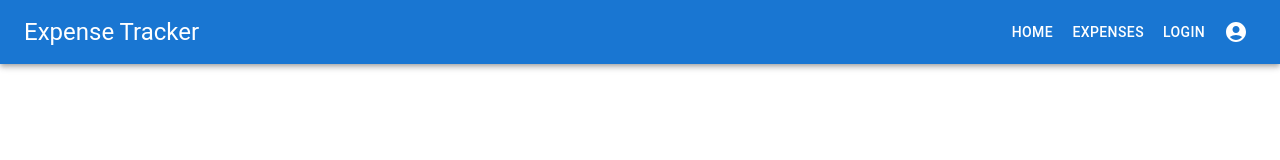
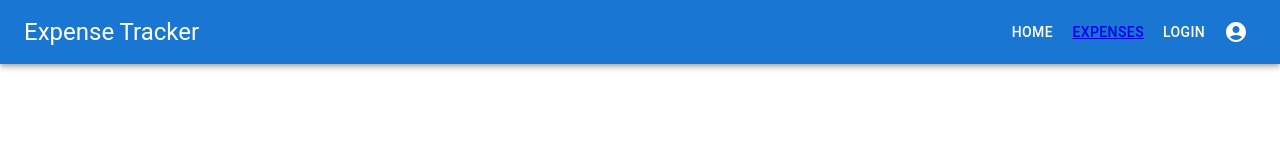
Before and after one commit to anisr95/Expense_Tracker_Fullstack, a React (Create React App) app in the folder client/: page /navbar in a window 1280 px wide. Shown: the top 160 px of the page. Built offline with nearby package versions, Linux system fonts and the light colour scheme.

Commit message:
added Link to Navbar

```diff
--- a/client/src/components/Nav/Nav.jsx
+++ b/client/src/components/Nav/Nav.jsx
@@ -25,8 +25,8 @@ const Nav = () => {
               <Button href="/" color="inherit">
                 Home
               </Button>
-              <Button href="/expenses" color="inherit">
-                Expenses
+              <Button color="inherit">
+                <Link to="/expenses">Expenses</Link>
               </Button>
               <Button href="#" color="inherit">
                 Login
--- a/package.json
+++ b/package.json
@@ -12,7 +12,7 @@
     "build": "cd client && npm run build",
     "install-client": "cd client && npm install",
     "heroku-postbuild": "npm run clean && npm run build && npm run deploy",
-    "server": "nodemon index.js",
+    "server": "node index.js",
     "start": "concurrently --kill-others-on-fail \"npm run server\" \"npm run start --prefix client\""
 
   },
```
